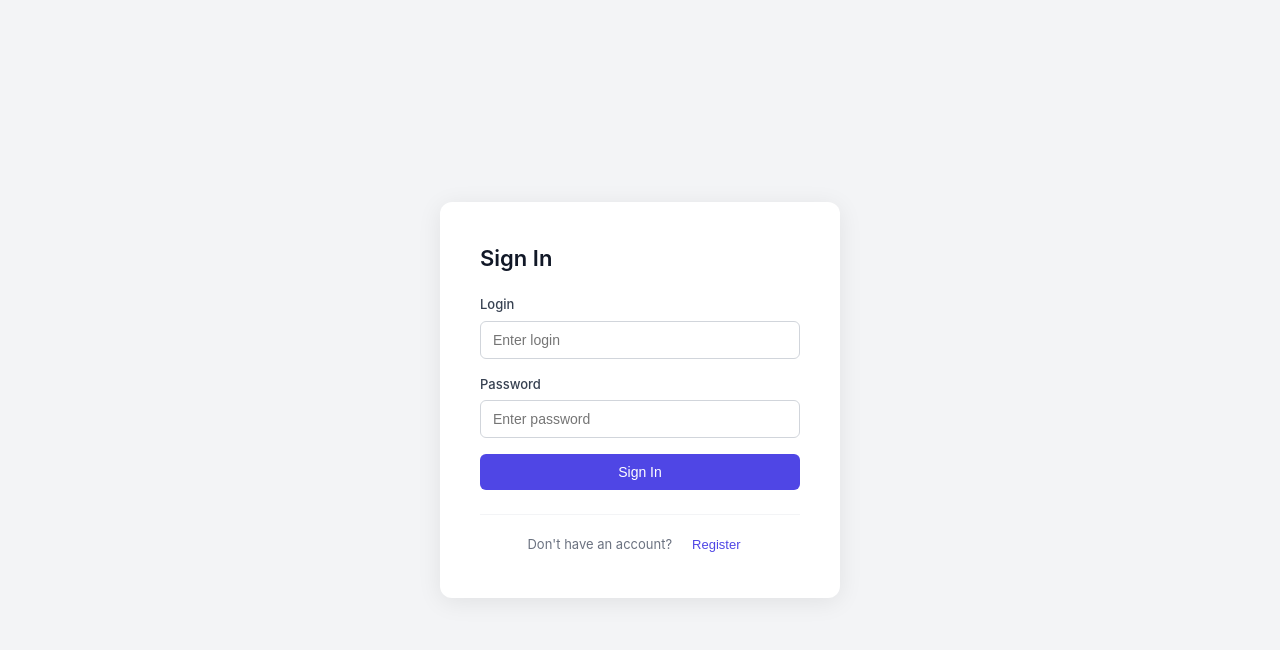
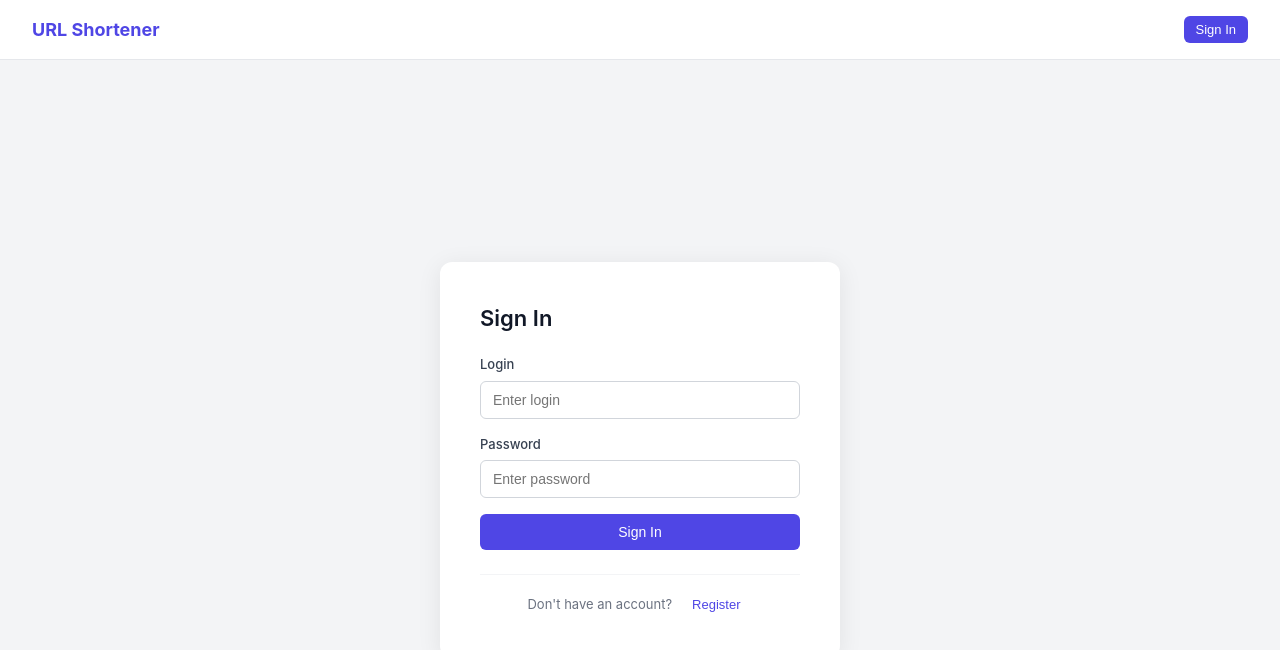
Before and after one commit to Skiper29/UrlShortener, a React (Vite) app in the folder urlshortener.client/: page /auth in a window 1280 px wide. Shown: the top 650 px of the page. Built offline with nearby package versions, Linux system fonts and the light colour scheme.

Commit message:
Add Navbar component with authentication links and styling

```diff
--- /dev/null
+++ b/urlshortener.client/src/components/layout/Navbar.module.css
@@ -0,0 +1,45 @@
+.nav {
+    display: flex;
+    align-items: center;
+    justify-content: space-between;
+    padding: 0 32px;
+    height: 60px;
+    background: #fff;
+    border-bottom: 1px solid #e5e7eb;
+    position: sticky;
+    top: 0;
+    z-index: 100;
+}
+
+.logo {
+    font-size: 18px;
+    font-weight: 700;
+    color: #4f46e5;
+    text-decoration: none;
+}
+
+.actions {
+    display: flex;
+    align-items: center;
+    gap: 12px;
+}
+
+.username {
+    display: flex;
+    align-items: center;
+    gap: 8px;
+    font-size: 14px;
+    color: #374151;
+    font-weight: 500;
+}
+
+.adminBadge {
+    background: #eef2ff;
+    color: #4f46e5;
+    font-size: 11px;
+    font-weight: 600;
+    padding: 2px 8px;
+    border-radius: 99px;
+    text-transform: uppercase;
+    letter-spacing: 0.05em;
+}
--- /dev/null
+++ b/urlshortener.client/src/components/layout/Navbar.tsx
@@ -0,0 +1,39 @@
+import {useAuthStore} from "../../store/authStore.ts";
+import {useAuth} from "../../features/auth/hooks/useAuth.ts";
+import styles from "./Navbar.module.css";
+import {Link} from "react-router-dom";
+import {Button} from "../ui/buttons/Button.tsx";
+
+export const Navbar = () => {
+    const {user, isAuthenticated,} = useAuthStore();
+    const {logout} = useAuth();
+
+    return (
+        <nav className={styles.nav}>
+            <Link to="/urls" className={styles.logo}>
+                URL Shortener
+            </Link>
+            <div className={styles.actions}>
+                {isAuthenticated ? (
+                    <>
+                        <span className={styles.username}>
+                            {user?.userName}
+                            {user?.role === 'Admin' && (
+                                <span className={styles.adminBadge}>Admin</span>
+                            )}
+                        </span>
+                        <Button variant={"ghost"} size={"sm"} onClick={logout}>
+                            Logout
+                        </Button>
+                    </>
+                ) : (
+                    <Link to="/auth">
+                        <Button size={"sm"}>
+                            Sign In
+                        </Button>
+                    </Link>
+                )}
+            </div>
+        </nav>
+    );
+}
--- a/urlshortener.client/src/router/AppRouter.tsx
+++ b/urlshortener.client/src/router/AppRouter.tsx
@@ -1,8 +1,10 @@
 import {BrowserRouter, Route, Routes} from 'react-router-dom';
 import {AuthPage} from "../features/auth/pages/AuthPage.tsx";
+import {Navbar} from "../components/layout/Navbar.tsx";
 
 export const AppRouter = () => (
     <BrowserRouter>
+        <Navbar/>
         <Routes>
             <Route path="/auth" element={<AuthPage />} />
         </Routes>
```
